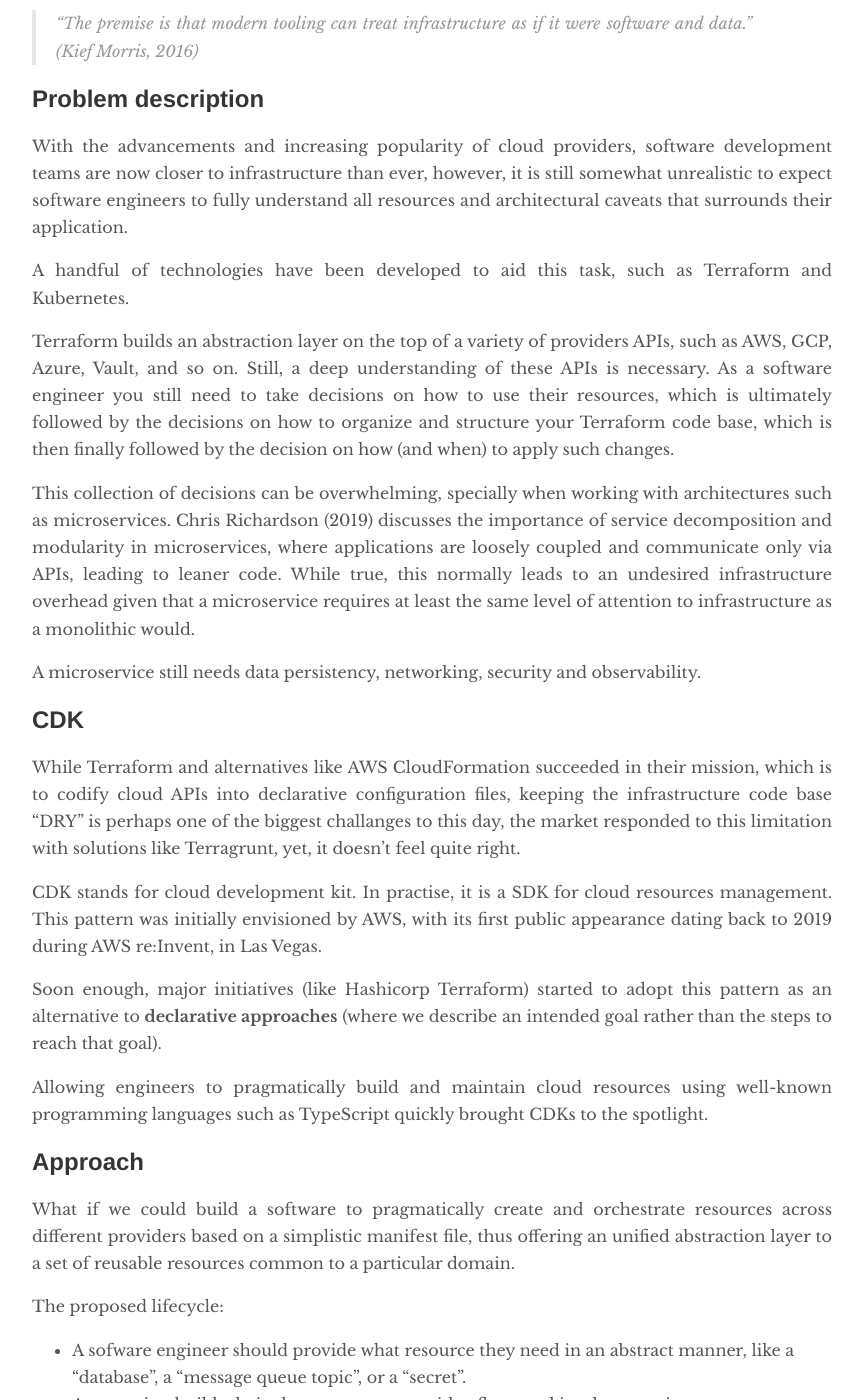
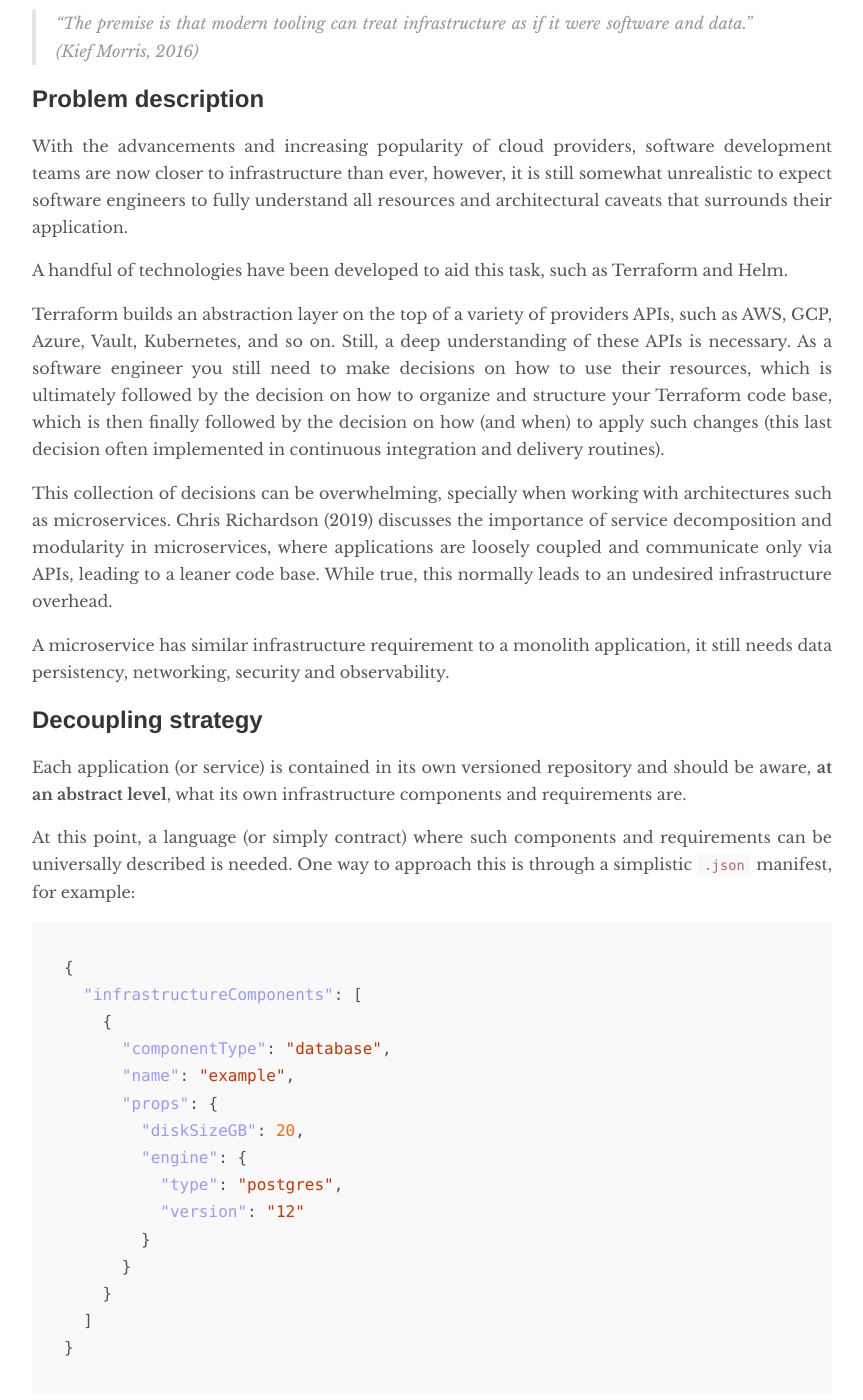
Before and after one commit to romerojunior/blog, a Jekyll site: the page built from _posts/2021-10-18-terraform-cdk.md, in a window 1280 px wide and 1400 px high, scrolled down 669 px. Shown: the whole window, without its empty margins (208-1071 px from the left). Built offline with Jekyll 4.4.1, drawn with Linux system fonts in a browser that asks for light colours; comment, search, counter and statistics services are not loaded; some of the changed text lies outside the part shown.

Commit message:
better text

````diff
--- a/_posts/2021-10-18-terraform-cdk.md
+++ b/_posts/2021-10-18-terraform-cdk.md
@@ -5,7 +5,7 @@
 comments: true
 ---
 
-## Why infrastructe as code?
+## Why infrastructure as code?
 
 As a response to the fast changing pace of nowadays market, operations teams
 should spend less time on routine drudgery, but even with modern tools, the ease
@@ -30,25 +30,58 @@
 resources and architectural caveats that surrounds their application.
 
 A handful of technologies have been developed to aid this task, such as
-Terraform and Kubernetes.
+Terraform and Helm.
 
 Terraform builds an abstraction layer on the top of a variety of providers APIs,
-such as AWS, GCP, Azure, Vault, and so on. Still, a deep understanding of these
-APIs is necessary. As a software engineer you still need to take decisions on
-how to use their resources, which is ultimately followed by the decisions on how
-to organize and structure your Terraform code base, which is then finally
-followed by the decision on how (and when) to apply such changes.
+such as AWS, GCP, Azure, Vault, Kubernetes, and so on. Still, a deep
+understanding of these APIs is necessary. As a software engineer you still need
+to make decisions on how to use their resources, which is ultimately followed by
+the decision on how to organize and structure your Terraform code base, which is
+then finally followed by the decision on how (and when) to apply such changes
+(this last decision often implemented in continuous integration and delivery
+routines).
 
 This collection of decisions can be overwhelming, specially when working with
 architectures such as microservices. Chris Richardson (2019) discusses the
 importance of service decomposition and modularity in microservices, where
-applications are loosely coupled and communicate only via APIs, leading to
-leaner code. While true, this normally leads to an undesired infrastructure
-overhead given that a microservice requires at least the same level of attention
-to infrastructure as a monolithic would.
+applications are loosely coupled and communicate only via APIs, leading to a
+leaner code base. While true, this normally leads to an undesired infrastructure
+overhead.
 
-A microservice still needs data persistency, networking, security and
-observability.
+A microservice has similar infrastructure requirement to a monolith application,
+it still needs data persistency, networking, security and observability.
+
+## Decoupling strategy
+
+Each application (or service) is contained in its own versioned repository and
+should be aware, **at an abstract level**, what its own infrastructure
+components and requirements are.
+
+At this point, a language (or simply contract) where such components and
+requirements can be universally described is needed. One way to approach this
+is through a simplistic `.json` manifest, for example:
+
+```json
+{
+  "infrastructureComponents": [
+    {
+      "componentType": "database",
+      "name": "example",
+      "props": {
+        "diskSizeGB": 20,
+        "engine": {
+          "type": "postgres",
+          "version": "12"
+        }
+      }
+    }
+  ]
+}
+```
+
+From the software engineer perspective, the example above removes the need for understanding how or where this abstract "database" will be constructed.
+
+Now we still need a tool to digest such manifests.
 
 ## CDK
 
````
